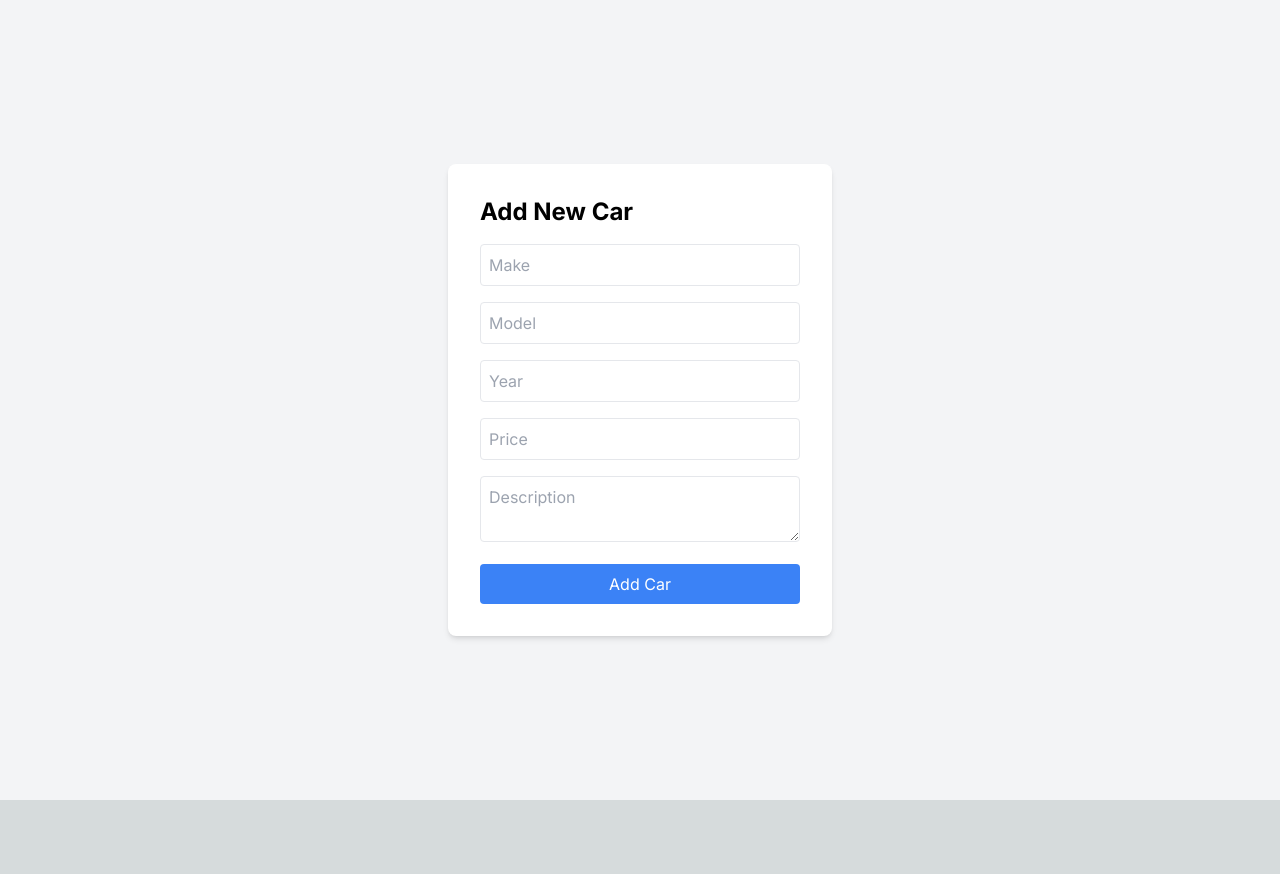
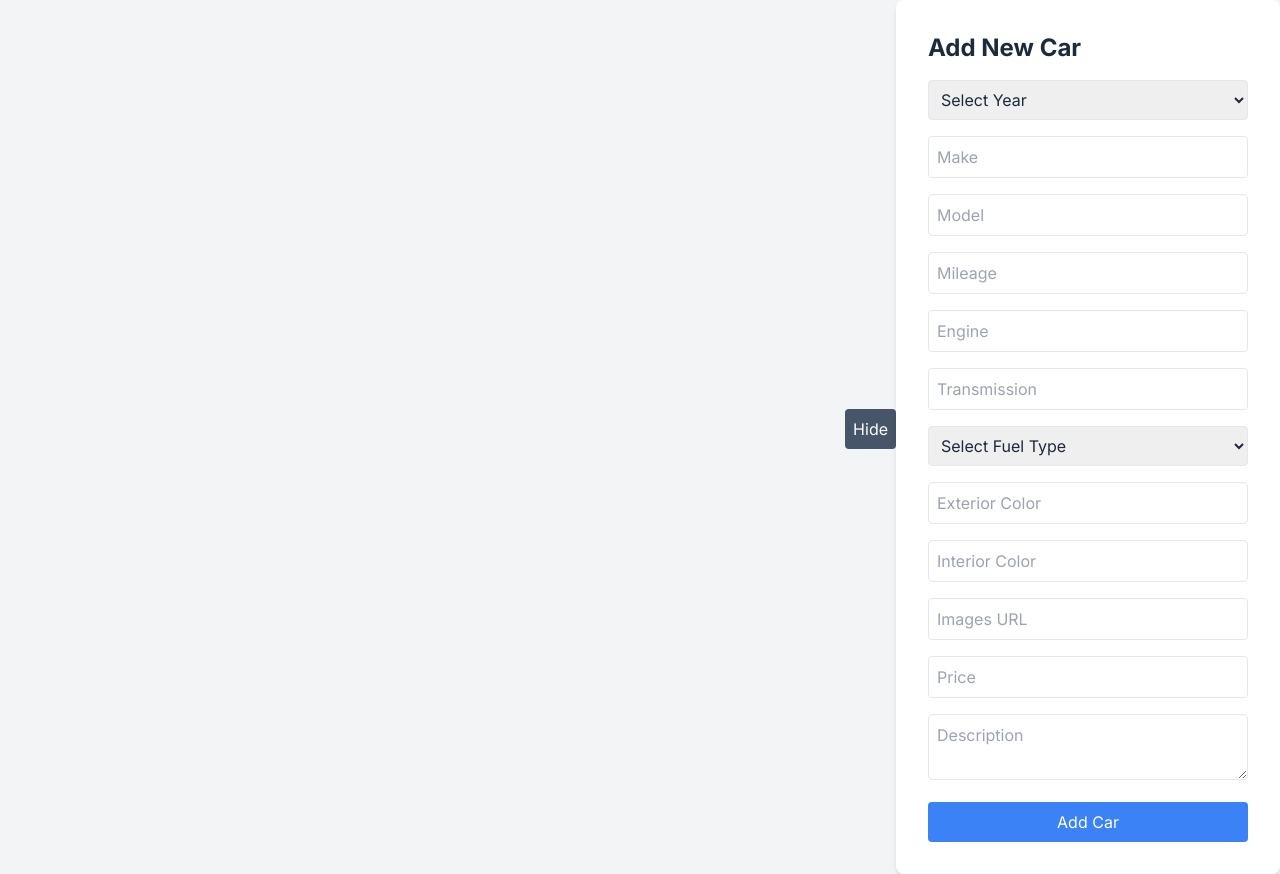
Before and after one commit to Sergemoraru/best-auto-main, a Next.js app: page /dashboard in a window 1280 px wide. Both pictures are taken after a click on the button "Add Car". Before the commit the page ends 800 px from the top, so only its background shows below. Built offline with nearby package versions, Linux system fonts and the light colour scheme; no server answers; the database is empty.

Commit message:
Added more model data. Adjusted form

```diff
--- a/src/app/dashboard/page.tsx
+++ b/src/app/dashboard/page.tsx
@@ -1,16 +1,25 @@
-'use client';
+"use client";
 import React, { useState } from "react";
 
 function Dashboard() {
   const [formData, setFormData] = useState({
+    year: "",
     make: "",
     model: "",
-    year: "",
+    mileage: "",
     price: "",
+    engine: "",
+    transmission: "",
+    fuelType: "",
+    exteriorColor: "",
+    interiorColor: "",
+    imagesUrl: "",
     description: "",
   });
 
-  const handleSubmit = async (e: { preventDefault: () => void; }) => {
+
+
+  const handleSubmit = async (e: { preventDefault: () => void }) => {
     e.preventDefault();
     const response = await fetch("/api/cars", {
       method: "POST",
@@ -27,14 +36,39 @@ function Dashboard() {
     } else {
       alert("Failed to add car.");
     }
-
   };
 
+  const [showForm, setShowForm] = useState(false);
+
   return (
-    <div className="min-h-screen bg-gray-100 flex items-center justify-center">
+    <div className="min-h-screen bg-gray-100 flex items-center justify-end">
+      <button
+        onClick={() => setShowForm(!showForm)}
+        className="mb-4 bg-slate-600 text-white p-2 rounded"
+      >
+        {showForm ? "Hide" : "Add Car"}
+      </button>
+      {showForm && (
       <div className="bg-white p-8 rounded-lg shadow-md w-96">
-        <h1 className="text-2xl font-bold mb-4">Add New Car</h1>
+        <h1 className="text-2xl font-bold mb-4 text-slate-800">Add New Car</h1>
         <form onSubmit={handleSubmit}>
+          <select
+            value={formData.year}
+            onChange={(e) => setFormData({ ...formData, year: e.target.value })}
+            className="mb-4 w-full p-2 border rounded text-slate-800"
+          >
+            <option value="" disabled>
+              Select Year
+            </option>
+            {
+              // Generate options for each year from 1990 to 2025
+              Array.from({ length: 36 }, (_, i) => 1990 + i).map((year) => (
+                <option key={year} value={year}>
+                  {year}
+                </option>
+              ))
+            }
+          </select>
           <input
             type="text"
             placeholder="Make"
@@ -52,14 +86,78 @@ function Dashboard() {
             className="mb-4 w-full p-2 border rounded text-slate-800"
           />
           <input
-            type="number"
-            placeholder="Year"
-            value={formData.year}
-            onChange={(e) => setFormData({ ...formData, year: e.target.value })}
+            type="text"
+            placeholder="Mileage"
+            value={formData.mileage}
+            onChange={(e) =>
+              setFormData({ ...formData, mileage: e.target.value })
+            }
+            className="mb-4 w-full p-2 border rounded text-slate-800"
+          />
+          <input
+            type="text"
+            placeholder="Engine"
+            value={formData.engine}
+            onChange={(e) =>
+              setFormData({ ...formData, engine: e.target.value })
+            }
+            className="mb-4 w-full p-2 border rounded text-slate-800"
+          />
+          <input
+            type="text"
+            placeholder="Transmission"
+            value={formData.transmission}
+            onChange={(e) =>
+              setFormData({ ...formData, transmission: e.target.value })
+            }
+            className="mb-4 w-full p-2 border rounded text-slate-800"
+          />
+          <select
+            value={formData.fuelType}
+            onChange={(e) =>
+              setFormData({ ...formData, fuelType: e.target.value })
+            }
+            className="mb-4 w-full p-2 border rounded text-slate-800"
+          >
+            <option value="" disabled>
+              Select Fuel Type
+            </option>
+            <option value="Petrol">Petrol</option>
+            <option value="Diesel">Diesel</option>
+            <option value="Electric">Electric</option>
+            <option value="Hybrid">Hybrid</option>
+            {/* Add more options as needed */}
+          </select>
+          <input
+            type="text"
+            placeholder="Exterior Color"
+            value={formData.exteriorColor}
+            onChange={(e) =>
+              setFormData({ ...formData, exteriorColor: e.target.value })
+            }
+            className="mb-4 w-full p-2 border rounded text-slate-800"
+          />
+          <input
+            type="text"
+            placeholder="Interior Color"
+            value={formData.interiorColor}
+            onChange={(e) =>
+              setFormData({ ...formData, interiorColor: e.target.value })
+            }
+            className="mb-4 w-full p-2 border rounded text-slate-800"
+          />
+          <input
+            type="text"
+            placeholder="Images URL"
+            value={formData.imagesUrl}
+            onChange={(e) =>
+              setFormData({ ...formData, imagesUrl: e.target.value })
+            }
             className="mb-4 w-full p-2 border rounded text-slate-800"
           />
           <input
             type="number"
+            step="0.01"
             placeholder="Price"
             value={formData.price}
             onChange={(e) =>
@@ -83,6 +181,7 @@ function Dashboard() {
           </button>
         </form>
     </div>
+      )}
     </div>
   );
 }
--- a/src/app/models/Car.js
+++ b/src/app/models/Car.js
@@ -1,6 +1,10 @@
 import mongoose from "mongoose";
 
 const CarSchema = new mongoose.Schema({
+  year: {
+    type: Number,
+    required: true,
+  },
   make: {
     type: String,
     required: true,
@@ -9,9 +13,33 @@ const CarSchema = new mongoose.Schema({
     type: String,
     required: true,
   },
-  year: {
+  mileage: {
     type: Number,
     required: true,
+  },
+  engine: {
+    type: String,
+    required: false,
+    },
+  transmission: {
+    type: String,
+    required: false,
+    },
+  fuelType: {
+    type: String,
+    required: false,
+  },
+  exteriorColor: {
+    type: String,
+    required: false,
+  },
+  interiorColor: {
+    type: String,
+    required: false,
+  },
+  imagesURL: {
+    type: String,
+    required: false,
   },
   price: {
     type: Number,
```
Lines whose indentation alone changed are shown as unchanged.
